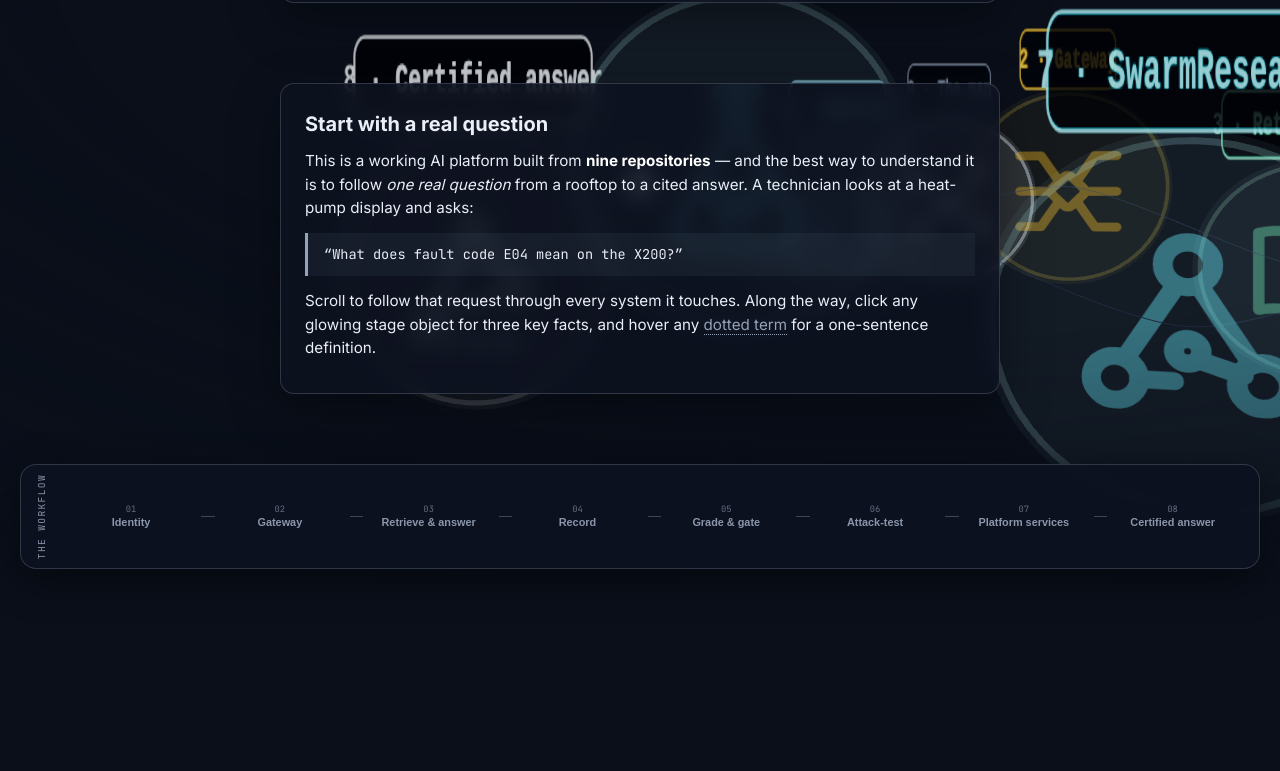
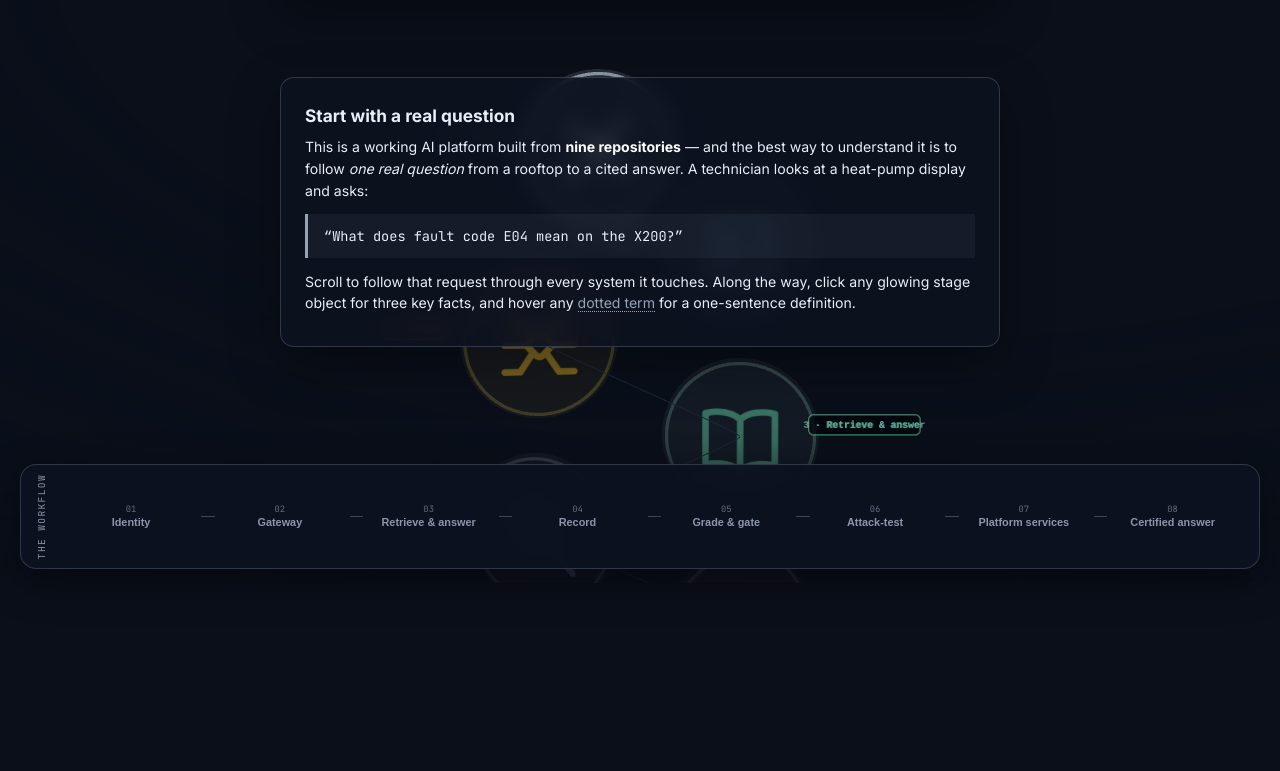
Before and after one commit to AkshayJohn03/PipelineViz, a website built with Vite: page index.html in a window 1280 px wide. Shown: the part 217-988 px from the top of the page. Built offline with nearby package versions, Linux system fonts and the light colour scheme; animation ran at ten frames a second.

Commit message:
feat(design): vertical journey — packet travels top-to-bottom through screen centre with a fading trail, camera glides down with it; compact side labels beside each icon; calmer panel type scale

```diff
--- a/src/styles.css
+++ b/src/styles.css
@@ -10,7 +10,7 @@
   --danger: #F87171;
   --ok: #4ADE80;
   --hairline: rgba(139, 150, 171, 0.28);
-  --panel-w: min(560px, 94vw);
+  --panel-w: min(470px, 90vw);
   --mono: 'JetBrains Mono', ui-monospace, monospace;
   --sans: 'Inter', system-ui, sans-serif;
 }
@@ -73,8 +73,8 @@ section.chapter { position: relative; --accent: #94A3B8; }
   padding: 12vh 0 14vh;
   pointer-events: none;
 }
-.side-left  .rail { left: 4vw; }
-.side-right .rail { right: 4vw; }
+.side-left  .rail { left: 2.5vw; }
+.side-right .rail { right: 2.5vw; }
 
 .panel {
   pointer-events: auto;
@@ -169,8 +169,8 @@ ol.flow-steps li.flow-step:last-child::after { content: '✓'; color: var(--ok);
   font-family: var(--mono); font-size: 0.7rem; color: var(--accent);
   letter-spacing: 0.18em; text-transform: uppercase;
 }
-.panel h2 { font-size: 1.25rem; margin: 0.35rem 0 0.75rem; line-height: 1.25; }
-.panel p { margin: 0.6rem 0; color: var(--ink); font-size: 0.95rem; }
+.panel h2 { font-size: 1.08rem; margin: 0.3rem 0 0.6rem; line-height: 1.25; }
+.panel p { margin: 0.5rem 0; color: var(--ink); font-size: 0.88rem; }
 .panel ul { margin: 0.6rem 0; padding-left: 1.1rem; font-size: 0.92rem; }
 .panel li { margin: 0.3rem 0; }
 .panel blockquote {
@@ -184,7 +184,7 @@ ol.flow-steps li.flow-step:last-child::after { content: '✓'; color: var(--ok);
 
 .numbers { display: flex; gap: 1rem; flex-wrap: wrap; margin-top: 1rem; padding-top: 0.9rem; border-top: 1px solid var(--hairline); }
 .numbers div { min-width: 90px; }
-.numbers .v { font-family: var(--mono); font-size: 1.25rem; font-weight: 600; color: var(--accent); }
+.numbers .v { font-family: var(--mono); font-size: 1.05rem; font-weight: 600; color: var(--accent); }
 .numbers .k { font-size: 0.68rem; color: var(--muted); display: block; max-width: 150px; }
 
 .hint {
--- a/src/three/objects.js
+++ b/src/three/objects.js
@@ -37,7 +37,7 @@ function makeLabelSprite(text, color) {
   const sprite = new THREE.Sprite(new THREE.SpriteMaterial({
     map: tex, transparent: true, depthTest: false,
   }));
-  sprite.scale.set(2.4, 2.4 * (112 / 512) * (512 / 112) * 0.42, 1); // ≈ 2.4 x 0.53
+  sprite.scale.set(1.55, 1.55 * (112 / 512), 1); // compact: ≈ 1.55 x 0.34
   return sprite;
 }
 
@@ -50,14 +50,14 @@ export function buildStage(iconKey) {
   g.add(holder);
 
   const icon = new THREE.Mesh(
-    new THREE.PlaneGeometry(1.55, 1.55),
+    new THREE.PlaneGeometry(1.15, 1.15),
     new THREE.MeshBasicMaterial({
       map: null, transparent: true, depthWrite: false,
       toneMapped: false,
     }),
   );
   const halo = new THREE.Mesh(
-    new THREE.CircleGeometry(1.25, 48),
+    new THREE.CircleGeometry(0.98, 48),
     new THREE.MeshBasicMaterial({
       color: colorObj, transparent: true, opacity: 0.1,
       side: THREE.DoubleSide, depthWrite: false,
@@ -65,14 +65,15 @@ export function buildStage(iconKey) {
   );
   halo.position.z = -0.05;
   const ring = new THREE.Mesh(
-    new THREE.TorusGeometry(1.18, 0.022, 10, 64),
+    new THREE.TorusGeometry(0.92, 0.02, 10, 64),
     new THREE.MeshBasicMaterial({ color: colorObj, transparent: true, opacity: 0.5 }),
   );
-  const light = new THREE.PointLight(colorObj, 6, 4.5);
+  const light = new THREE.PointLight(colorObj, 5, 3.8);
   holder.add(icon, halo, ring, light);
 
   const label = makeLabelSprite(`${numFor(iconKey)} · ${nameFor(iconKey)}`, color);
-  label.position.set(0, 1.62, 0);
+  const side = (iconKey.length % 2 === 0) ? 1 : -1; // keep labels off the panel side
+  label.position.set(side * 1.55, 0.15, 0);
   g.add(label);
 
   let disposed = false;
@@ -87,16 +88,17 @@ export function buildStage(iconKey) {
     color,
     animate(t) {
       holder.rotation.y = Math.sin(t * 0.3 + iconKey.length) * 0.28;
-      icon.position.y = Math.sin(t * 0.7) * 0.06;
+      icon.position.y = Math.sin(t * 0.7) * 0.05;
       ring.rotation.z = t * 0.08;
-      label.material.opacity = 0.82 + Math.sin(t * 1.2) * 0.12;
+      label.material.opacity = 0.8 + Math.sin(t * 1.2) * 0.1;
+      label.position.y = 0.15 + Math.sin(t * 0.9) * 0.03;
     },
     setActive(active) {
-      icon.material.opacity = active ? 1 : 0.42;
-      halo.material.opacity = active ? 0.2 : 0.06;
-      ring.material.opacity = active ? 0.85 : 0.22;
-      light.intensity = active ? 9 : 2.5;
-      label.material.opacity = active ? 1 : 0.45;
+      icon.material.opacity = active ? 1 : 0.5;
+      halo.material.opacity = active ? 0.18 : 0.07;
+      ring.material.opacity = active ? 0.85 : 0.25;
+      light.intensity = active ? 7 : 2.2;
+      label.material.opacity = active ? 1 : 0.5;
     },
     dispose() { disposed = true; },
   };
--- a/src/three/scene.js
+++ b/src/three/scene.js
@@ -1,14 +1,13 @@
 /**
- * scene.js — the fixed 3D stage: renderer, lights, per-chapter icon stops on a
- * wide arc, the travelling request packet (tinted by the stage it's visiting),
- * and pointer interaction. The workflow diagrams (workflow.js) carry the
- * teaching; this scene is the spatial map of the same journey.
+ * scene.js — VERTICAL journey: the request packet travels top → bottom through
+ * the screen centre as you scroll, passing each icon stop; explainer panels
+ * alternate on the left/right sides of the screen. The camera glides down with
+ * the packet, so motion is always felt.
  */
 import * as THREE from 'three';
 import { BUILDERS } from './objects.js';
-import { colorFor, nameFor } from '../data/palette.js';
+import { colorFor } from '../data/palette.js';
 
-// chapter order defines the arc; the map sits at the centre back
 const ORDER = [
   'constellation', 'badge', 'gateway', 'book', 'magnifier',
   'scales', 'shield', 'hive', 'flask', 'recap',
@@ -21,64 +20,73 @@ export function initScene(canvas, { reducedMotion = false } = {}) {
   renderer.toneMapping = THREE.ACESFilmicToneMapping;
 
   const scene = new THREE.Scene();
-  scene.fog = new THREE.Fog(0x0a0f1a, 11, 26);
+  scene.fog = new THREE.Fog(0x0a0f1a, 12, 26);
 
   const camera = new THREE.PerspectiveCamera(42, window.innerWidth / window.innerHeight, 0.1, 60);
-  camera.position.set(0, 0.4, 10.8);
+  camera.position.set(0, 4.5, 11.5);
 
   scene.add(new THREE.AmbientLight(0x38445e, 1.4));
   const key = new THREE.DirectionalLight(0xf2f6fc, 1.2);
-  key.position.set(4, 6, 6);
+  key.position.set(4, 8, 8);
   scene.add(key);
 
-  // ---- stage stops on a wide arc (spreads across the screen) -------------
+  // ---- stops: vertical line, icons alternating slightly left/right -------
   const stages = new Map();
+  const TOP = 5.4, BOTTOM = -5.4, X = 1.25, Z = -1.4;
   ORDER.forEach((key, i) => {
-    const builder = BUILDERS[key];
-    if (!builder) return;
-    const built = builder();
-    const a = (i / (ORDER.length - 1)) * Math.PI * 1.5 - Math.PI * 0.25;
+    const built = BUILDERS[key]();
+    const f = i / (ORDER.length - 1);
     const anchor = new THREE.Vector3(
-      Math.sin(a) * 5.6,
-      (i % 2 === 0 ? 0.4 : -0.4) + Math.sin(i * 1.7) * 0.18,
-      -Math.cos(a) * 3.6,
+      (i % 2 === 0 ? -1 : 1) * X * (i === 0 || i === ORDER.length - 1 ? 0.4 : 1),
+      TOP - f * (TOP - BOTTOM),
+      Z,
     );
     built.group.position.copy(anchor);
-    if (key === 'constellation') built.group.position.set(0, 0.15, -5.2);
     scene.add(built.group);
     stages.set(key, { ...built, anchor });
   });
 
-  // ---- the request packet + path -----------------------------------------
+  // ---- connecting line + packet ------------------------------------------
   const anchors = ORDER.map((k) => stages.get(k).anchor);
-  const curve = new THREE.CatmullRomCurve3(anchors, false, 'catmullrom', 0.35);
-  const pathLine = new THREE.Line(
-    new THREE.BufferGeometry().setFromPoints(curve.getPoints(160)),
-    new THREE.LineBasicMaterial({ color: 0x3d4a63, transparent: true, opacity: 0.5 }),
-  );
-  scene.add(pathLine);
+  const curve = new THREE.CatmullRomCurve3(anchors, false, 'catmullrom', 0.08);
+  scene.add(new THREE.Line(
+    new THREE.BufferGeometry().setFromPoints(curve.getPoints(200)),
+    new THREE.LineBasicMaterial({ color: 0x3d4a63, transparent: true, opacity: 0.55 }),
+  ));
 
   const packet = new THREE.Group();
   const orb = new THREE.Mesh(
-    new THREE.SphereGeometry(0.18, 24, 18),
-    new THREE.MeshStandardMaterial({ color: 0xffffff, emissive: 0x7dd3fc, emissiveIntensity: 2.4 }),
+    new THREE.SphereGeometry(0.16, 24, 18),
+    new THREE.MeshStandardMaterial({ color: 0xffffff, emissive: 0x7dd3fc, emissiveIntensity: 2.6 }),
   );
   const halo = new THREE.Mesh(
-    new THREE.SphereGeometry(0.3, 20, 16),
-    new THREE.MeshBasicMaterial({ color: 0x7dd3fc, transparent: true, opacity: 0.14 }),
+    new THREE.SphereGeometry(0.28, 20, 16),
+    new THREE.MeshBasicMaterial({ color: 0x7dd3fc, transparent: true, opacity: 0.15 }),
   );
-  const packetLight = new THREE.PointLight(0x7dd3fc, 18, 6);
+  const packetLight = new THREE.PointLight(0x7dd3fc, 20, 7);
   packet.add(orb, halo, packetLight);
   packet.position.copy(anchors[0]);
   scene.add(packet);
 
+  // trail: fading ghosts of recent positions — makes motion unmistakable
+  const TRAIL = 7;
+  const trail = [];
+  for (let i = 0; i < TRAIL; i++) {
+    const m = new THREE.Mesh(
+      new THREE.SphereGeometry(0.09 * (1 - i / TRAIL), 12, 10),
+      new THREE.MeshBasicMaterial({ color: 0x7dd3fc, transparent: true, opacity: 0.35 * (1 - i / TRAIL) }),
+    );
+    trail.push(m);
+    scene.add(m);
+  }
+  const trailPts = [];
+
   // ---- interaction state --------------------------------------------------
   let activeKey = ORDER[0];
-  const targetLook = new THREE.Vector3().copy(anchors[0]);
-  const currentLook = new THREE.Vector3().copy(anchors[0]);
   const pointer = { x: 0, y: 0 };
   let progress = 0;
   const reduced = reducedMotion;
+  let camY = anchors[0].y;
 
   function nearestStage(p) {
     const point = curve.getPoint(p);
@@ -94,17 +102,15 @@ export function initScene(canvas, { reducedMotion = false } = {}) {
     if (!stages.has(objectKey)) return;
     activeKey = objectKey;
     stages.forEach((st, k) => st.setActive(k === objectKey));
-    targetLook.copy(stages.get(objectKey).anchor);
-    // the packet wears the color of the stage it is visiting
     const c = new THREE.Color(colorFor(objectKey));
     orb.material.emissive = c;
     halo.material.color = c;
     packetLight.color = c;
+    trail.forEach((m) => { m.material.color = c; });
   }
 
   function setProgress(p) {
     progress = Math.min(1, Math.max(0, p));
-    if (reduced) packet.position.copy(curve.getPoint(progress));
   }
 
   function pulseStage(objectKey) {
@@ -114,7 +120,6 @@ export function initScene(canvas, { reducedMotion = false } = {}) {
     setTimeout(() => st.setActive(objectKey === activeKey), 420);
   }
 
-  // raycast picks
   const raycaster = new THREE.Raycaster();
   const clickNdc = new THREE.Vector2();
   let onStageClick = null;
@@ -124,8 +129,7 @@ export function initScene(canvas, { reducedMotion = false } = {}) {
     clickNdc.y = -(event.clientY / window.innerHeight) * 2 + 1;
     raycaster.setFromCamera(clickNdc, camera);
     for (const [key, st] of stages) {
-      const hits = raycaster.intersectObject(st.group, true);
-      if (hits.length && onStageClick) onStageClick(key);
+      if (raycaster.intersectObject(st.group, true).length && onStageClick) onStageClick(key);
     }
   }
   canvas.addEventListener('click', pick);
@@ -141,30 +145,39 @@ export function initScene(canvas, { reducedMotion = false } = {}) {
     renderer.setSize(window.innerWidth, window.innerHeight);
   });
 
-  // ---- render loop --------------------------------------------------------
   const clock = new THREE.Clock();
   function frame() {
     const dt = clock.getDelta();
     const t = clock.elapsedTime;
     stages.forEach((st) => st.animate(t, dt));
+
+    packet.position.copy(curve.getPoint(progress));
+    halo.scale.setScalar(1 + Math.sin(t * 3) * 0.15);
+
+    // trail bookkeeping
+    trailPts.unshift(packet.position.clone());
+    if (trailPts.length > TRAIL * 3) trailPts.pop();
+    trail.forEach((m, i) => {
+      const pt = trailPts[Math.min(trailPts.length - 1, (i + 1) * 3)];
+      if (pt) m.position.copy(pt);
+    });
+
     if (!reduced) {
-      packet.position.copy(curve.getPoint(progress));
-      halo.scale.setScalar(1 + Math.sin(t * 3) * 0.15);
-      // the packet glows brighter as it approaches a stop
       const near = nearestStage(progress);
-      packetLight.intensity = 14 + Math.sin(t * 2.4) * 4;
-      if (near !== activeKey) focusChapter(near); // auto-follow during replay/scroll
+      if (near !== activeKey) focusChapter(near);
     }
-    currentLook.lerp(targetLook, Math.min(1, dt * 3));
-    camera.lookAt(currentLook);
-    camera.position.x += (pointer.x * 0.5 - camera.position.x) * Math.min(1, dt * 2);
-    camera.position.y += (0.4 - pointer.y * 0.3 - camera.position.y) * Math.min(1, dt * 2);
+
+    // camera glides down with the packet — motion is always felt
+    const targetCamY = packet.position.y * 0.92 + 0.4;
+    camY += (targetCamY - camY) * Math.min(1, dt * 2.6);
+    camera.position.set(pointer.x * 0.45, camY - pointer.y * 0.3, 11.5);
+    camera.lookAt(0, camY - 0.4, Z);
+
     renderer.render(scene, camera);
     requestAnimationFrame(frame);
   }
   frame();
 
-  // initial state
   stages.forEach((st, k) => st.setActive(k === activeKey));
 
   return {
```
